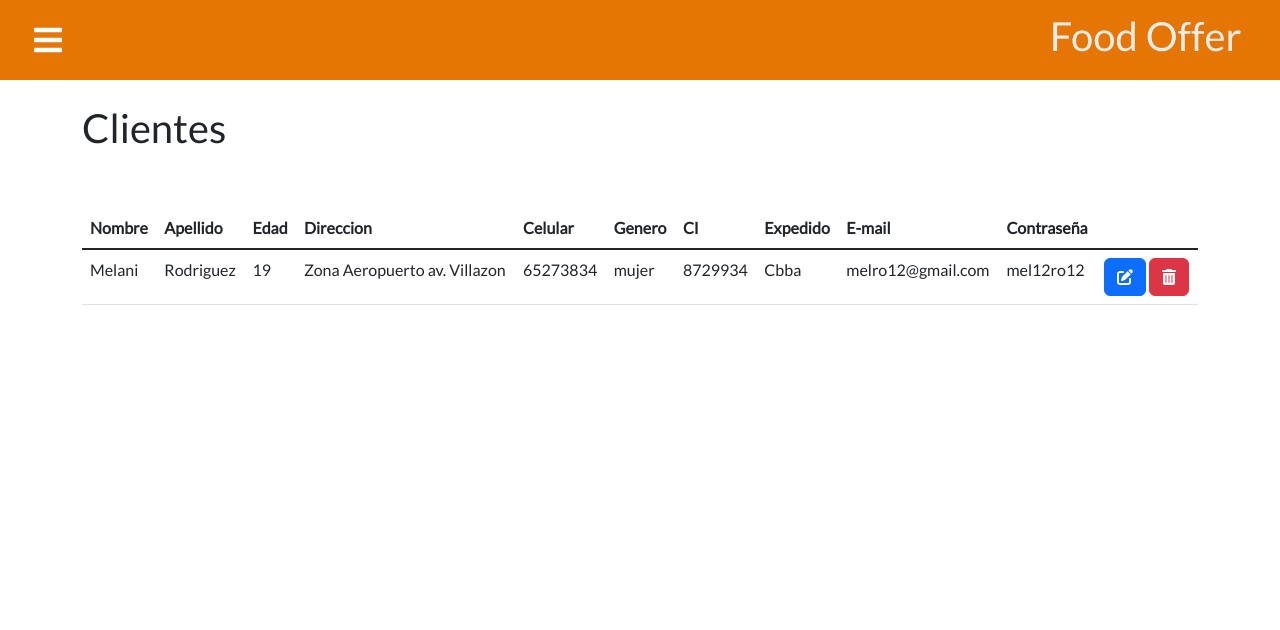
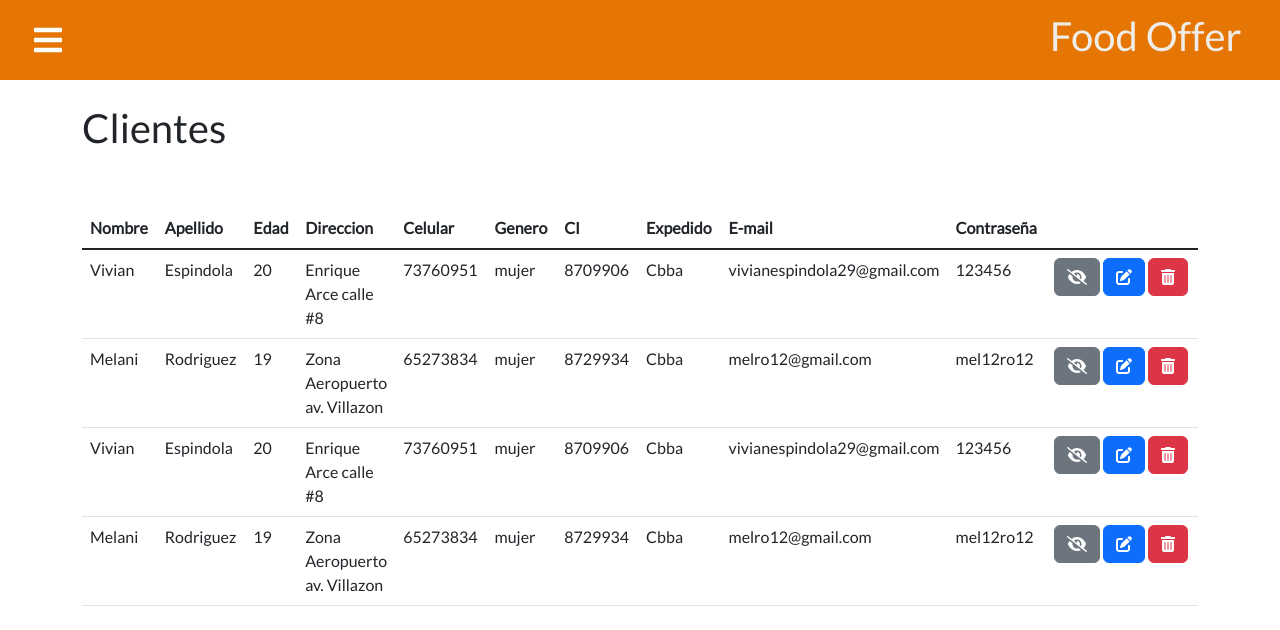
Before and after one commit to melrodriguez1133/FOOD-OFFER-Frontend, a React (Create React App) app: page /home in a window 1280 px wide. Shown: the top 630 px of the page. Built offline with nearby package versions, Linux system fonts and the light colour scheme; data requests are answered from the project's data file; the HTML template or start-up script is replaced by a standard one.

Commit message:
TablaSinOcultar

```diff
--- a/db.json
+++ b/db.json
@@ -1,7 +1,41 @@
 {
   "Clientes": [
     {
-      "id": 2,
+      "nombre": "Vivian",
+      "apellido": "Espindola",
+      "edad": 20,
+      "direccion": "Enrique Arce calle #8",
+      "celular": 73760951,
+      "genero": "mujer",
+      "ci": 8709906,
+      "expedido": "Cbba",
+      "email": "vivianespindola29@gmail.com",
+      "contraseña": "123456"
+    },
+    {
+      "nombre": "Melani",
+      "apellido": "Rodriguez",
+      "edad": 19,
+      "direccion": "Zona Aeropuerto av. Villazon",
+      "celular": 65273834,
+      "genero": "mujer",
+      "ci": 8729934,
+      "expedido": "Cbba",
+      "email": "melro12@gmail.com",
+      "contraseña": "mel12ro12"
+    },{
+      "nombre": "Vivian",
+      "apellido": "Espindola",
+      "edad": 20,
+      "direccion": "Enrique Arce calle #8",
+      "celular": 73760951,
+      "genero": "mujer",
+      "ci": 8709906,
+      "expedido": "Cbba",
+      "email": "vivianespindola29@gmail.com",
+      "contraseña": "123456"
+    },
+    {
       "nombre": "Melani",
       "apellido": "Rodriguez",
       "edad": 19,
--- a/src/pages/VistaClientesAdmin.js
+++ b/src/pages/VistaClientesAdmin.js
@@ -1,14 +1,25 @@
-import React, {useEffect, useState} from 'react'
-import axios from 'axios'
+import React, {useEffect, useState} from 'react';
+import axios from 'axios';
 import {Link} from "react-router-dom"
-import { todosClientes} from '../funciones/funciones'
+import { todosClientes} from '../funciones/FuncionesClienteAdmin'
 import "bootstrap/dist/css/bootstrap.min.css";
 import { FontAwesomeIcon } from '@fortawesome/react-fontawesome';
-import { faEdit, faTrashAlt } from '@fortawesome/free-solid-svg-icons';
+import { faEdit, faTrashAlt , faEye, faEyeSlash} from '@fortawesome/free-solid-svg-icons';
 /*import './VistaProductoEmpresa.css';*/
 import {  Table,  Button,  Container,  Modal,  ModalHeader,  ModalBody,  FormGroup,  ModalFooter,} from "reactstrap";
 
 const VistaClientesAdmin = () => {
+
+    const [shown, setShown] = React.useState(false);
+    const [password, setPassword] = React.useState('');
+    const switchShown = () => setShown(!shown);
+    const onChange = ({ currentTarget }) => setPassword(currentTarget.value);
+
+    const styleRow = {
+        "overflow": "hidden",
+        "width": "70px"
+    }
+
 
     const [Clientes, setClientes] = useState([]);
 
@@ -51,19 +62,23 @@ const VistaClientesAdmin = () => {
                     <td>{Clientes.nombre}</td>
                     <td>{Clientes.apellido}</td>
                     <td>{Clientes.edad}</td>
-                    <td>{Clientes.direccion}</td>
+                    <td style={styleRow}>{Clientes.direccion}</td>
                     <td>{Clientes.celular}</td>
                     <td>{Clientes.genero}</td>
                     <td>{Clientes.ci}</td>
                     <td>{Clientes.expedido}</td>
-                    <td>{Clientes.email}</td>
-                    <td>{Clientes.contraseña}</td>
+                    <td style={styleRow}>{Clientes.email}</td>
+                    <td>{Clientes.contraseña}
+                    </td>
                     <td>
+                        <Button onClick={switchShown}>
+                            {shown ? <FontAwesomeIcon icon={faEye}/> : <FontAwesomeIcon icon={faEyeSlash}/>}
+                        </Button>{" "}
                         <Button color="primary" >
-                        <FontAwesomeIcon icon={faEdit}/>
+                            <FontAwesomeIcon icon={faEdit}/>
                         </Button>{" "}
                         <Button onClick={ ()=>deleteRegistrarClientes(Clientes.id) } className='btn btn-danger'>
-                        <FontAwesomeIcon icon={faTrashAlt}/>
+                            <FontAwesomeIcon icon={faTrashAlt}/>
                         </Button>
                     </td>
                     </tr>
@@ -72,6 +87,7 @@ const VistaClientesAdmin = () => {
             </Table>
         </Container>
     </div>
+
   )
 }
 
```
Also changed, not shown: src/funciones/FuncionesClienteAdmin.js (renamed from src/funciones/funciones.js).
